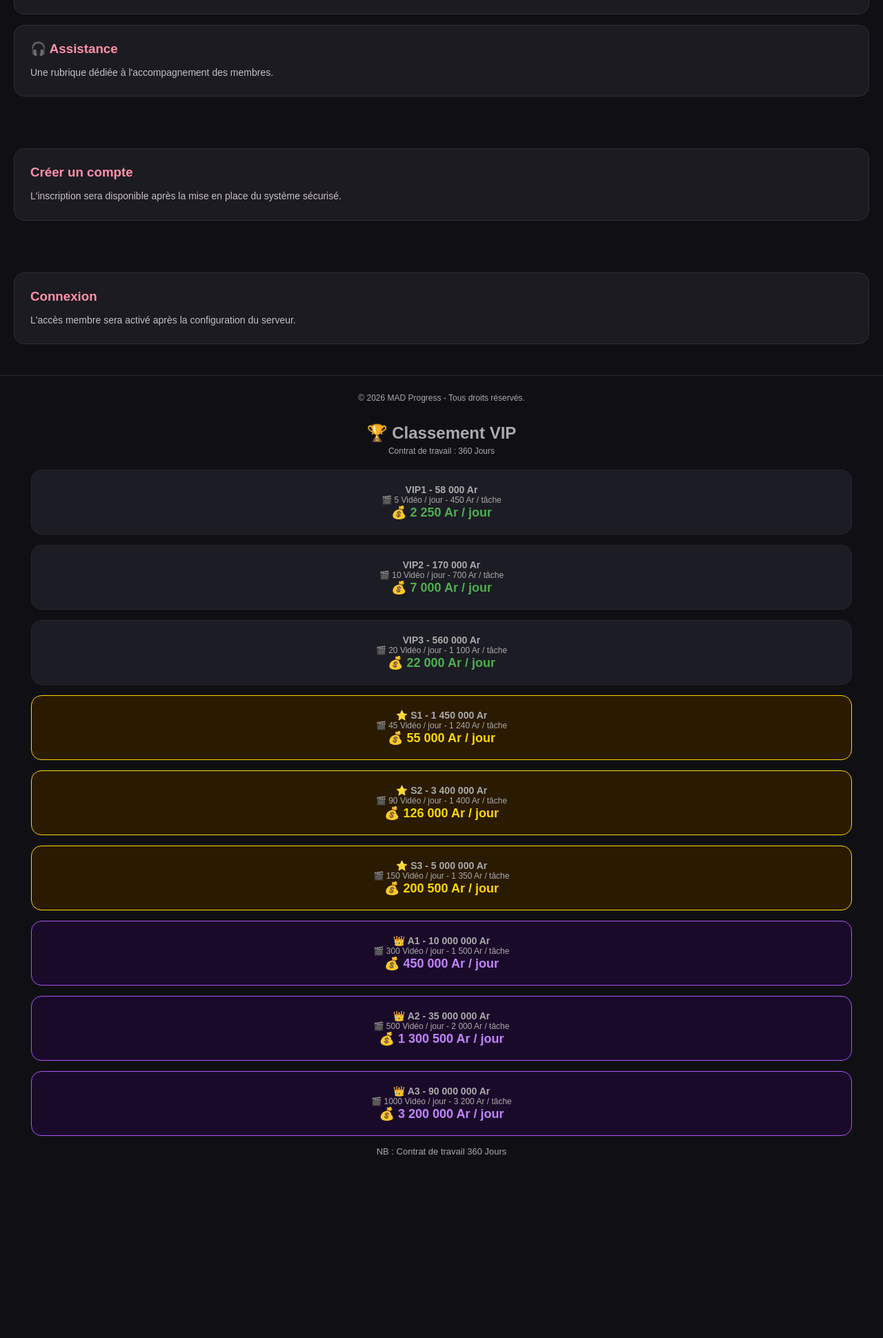
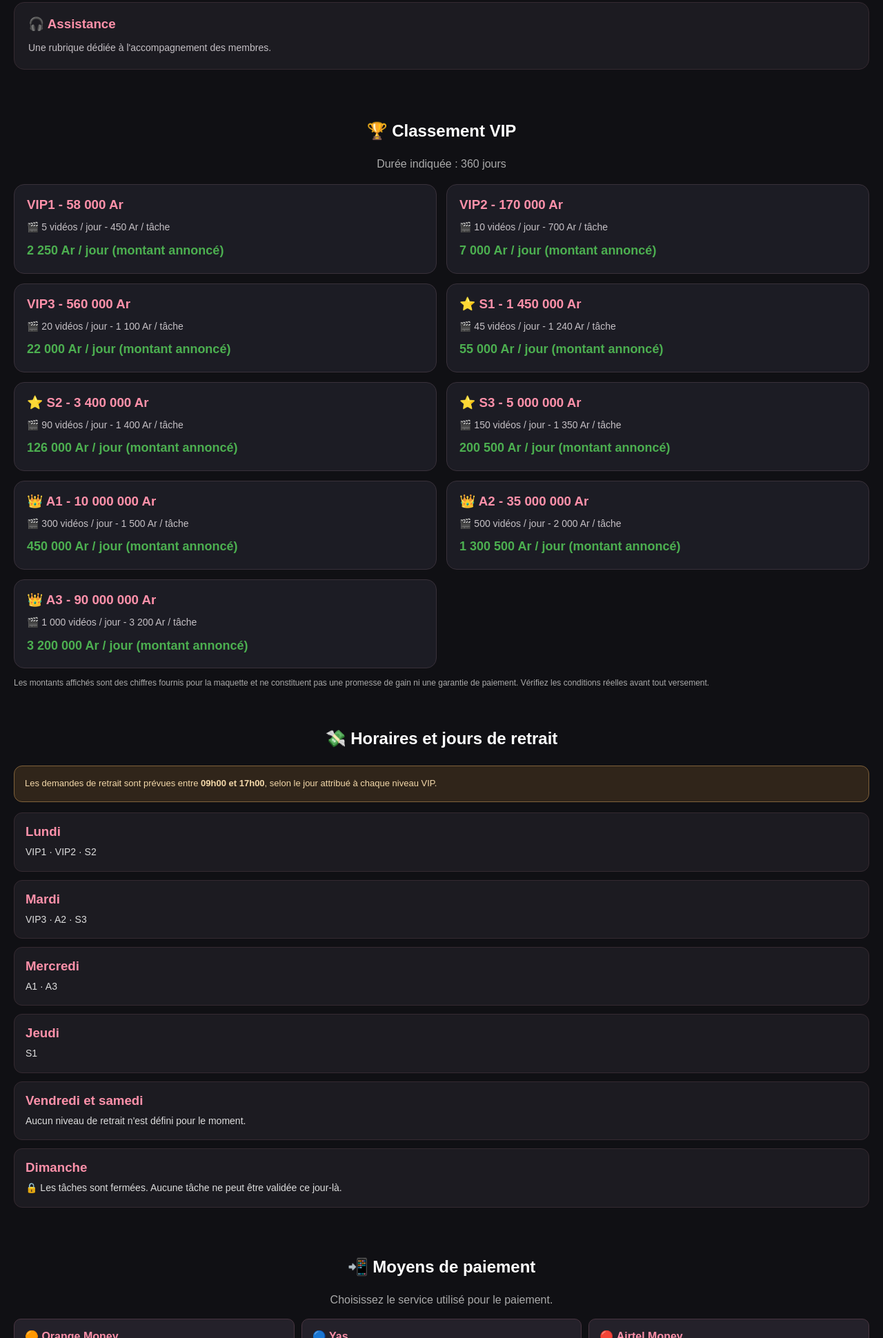
Before and after one commit to ronal889/Mada-progress, a plain HTML site: page index.html in a window 1280 px wide. Shown: the part 860-2800 px from the top of the page at 69% size. Before the commit the page ends 2592 px from the top, so only its background shows below. Drawn offline with Linux system fonts and the light colour scheme.

Commit message:
Update index.html

```diff
--- a/index.html
+++ b/index.html
@@ -4,267 +4,106 @@
 <meta charset="UTF-8">
 <meta name="viewport" content="width=device-width, initial-scale=1.0">
 <title>MAD Progress</title>
-
 <style>
-* {
-  margin: 0;
-  padding: 0;
-  box-sizing: border-box;
-}
-
-body {
-  font-family: Arial, sans-serif;
-  background: #101014;
-  color: white;
-}
-
-header {
-  display: flex;
-  align-items: center;
-  justify-content: space-between;
-  padding: 20px;
-  border-bottom: 1px solid #29252a;
-}
-
-.logo {
-  font-size: 23px;
-  font-weight: bold;
-  color: #ff7899;
-}
-
-.logo span {
-  color: white;
-}
-
-.menu {
-  color: #ff7899;
-  font-size: 14px;
-}
-
-.hero {
-  text-align: center;
-  padding: 65px 20px 45px;
-}
-
-.badge {
-  display: inline-block;
-  background: #321d26;
-  color: #ff91aa;
-  padding: 9px 16px;
-  border-radius: 25px;
-  font-size: 12px;
-  margin-bottom: 25px;
-}
-
-h1 {
-  font-size: 34px;
-  line-height: 1.3;
-  margin-bottom: 18px;
-}
-
-h1 span {
-  color: #ff7899;
-}
-
-.hero p {
-  color: #bdb8bd;
-  line-height: 1.7;
-  font-size: 15px;
-  margin-bottom: 28px;
-}
-
-.button {
-  display: inline-block;
-  background: #ff7899;
-  color: #171015;
-  padding: 15px 27px;
-  border-radius: 10px;
-  text-decoration: none;
-  font-weight: bold;
-  margin: 5px;
-}
-
-.button2 {
-  background: transparent;
-  color: #ff91aa;
-  border: 1px solid #ff7899;
-}
-
-.section {
-  padding: 30px 20px;
-}
-
-.section h2 {
-  text-align: center;
-  margin-bottom: 25px;
-}
-
-.card {
-  background: #1c1b21;
-  border: 1px solid #352a31;
-  padding: 23px;
-  border-radius: 15px;
-  margin-bottom: 15px;
-}
-
-.card h3 {
-  color: #ff91aa;
-  margin-bottom: 12px;
-}
-
-.card p {
-  color: #c5c0c5;
-  line-height: 1.6;
-  font-size: 14px;
-}
-
-footer {
-  text-align: center;
-  padding: 25px;
-  color: #aaa;
-  border-top: 1px solid #29252a;
-  font-size: 12px;
-}
-
+*{margin:0;padding:0;box-sizing:border-box}
+body{font-family:Arial,sans-serif;background:#101014;color:white}
+header{display:flex;align-items:center;justify-content:space-between;padding:20px;border-bottom:1px solid #29252a}
+.logo{font-size:23px;font-weight:bold;color:#ff7899}.logo span{color:white}
+.menu{color:#ff7899;font-size:14px}
+.hero{text-align:center;padding:55px 20px 40px}
+.badge{display:inline-block;background:#321d26;color:#ff91aa;padding:9px 16px;border-radius:25px;font-size:12px;margin-bottom:25px}
+h1{font-size:34px;line-height:1.3;margin-bottom:18px}h1 span{color:#ff7899}
+.hero p{color:#bdb8bd;line-height:1.7;font-size:15px;margin-bottom:28px}
+.button{display:inline-block;background:#ff7899;color:#171015;padding:15px 27px;border-radius:10px;text-decoration:none;font-weight:bold;margin:5px}
+.button2{background:transparent;color:#ff91aa;border:1px solid #ff7899}
+.section{padding:30px 20px}.section h2{text-align:center;margin-bottom:25px}
+.card{background:#1c1b21;border:1px solid #352a31;padding:20px;border-radius:15px;margin-bottom:15px}
+.card h3{color:#ff91aa;margin-bottom:12px}.card p{color:#c5c0c5;line-height:1.6;font-size:14px}
+.vip-grid{display:grid;grid-template-columns:1fr;gap:14px}
+.vip{background:#1c1c24;border:1px solid #39313a;border-radius:15px;padding:18px}
+.vip h3{margin-bottom:10px;color:#ff91aa}.vip p{color:#c5c0c5;line-height:1.6;font-size:14px}
+.vip .price{font-size:18px;font-weight:bold;color:#4caf50;margin-top:8px}
+.schedule{background:#1c1b21;border:1px solid #352a31;border-radius:12px;padding:16px;margin-bottom:12px}
+.schedule h3{color:#ff91aa;margin-bottom:7px}.schedule p{color:#ddd;line-height:1.6;font-size:14px}
+.note{font-size:12px!important;color:#aaa!important;margin-top:14px}
+.payments{display:grid;grid-template-columns:1fr;gap:10px}
+.payment{background:#24212a;border:1px solid #493541;padding:15px;border-radius:10px}
+.payment strong{color:#ff91aa}
+.notice{background:#30251a;border:1px solid #80613a;border-radius:12px;padding:15px;color:#f4d9aa;font-size:13px;line-height:1.6}
+footer{text-align:center;padding:25px;color:#aaa;border-top:1px solid #29252a;font-size:12px}
+@media(min-width:650px){.vip-grid{grid-template-columns:1fr 1fr}.payments{grid-template-columns:repeat(3,1fr)}}
 </style>
 </head>
-
 <body>
-
 <header>
   <div class="logo">MAD <span>Progress</span> ❤️</div>
   <div class="menu">ESPACE MEMBRE</div>
 </header>
 
 <section class="hero">
-
   <div class="badge">BIENVENUE SUR MAD PROGRESS</div>
-
-  <h1>
-    Construisons votre<br>
-    <span>Progression</span>
-  </h1>
-
-  <p>
-    Découvrez MAD Progress, une plateforme
-    pensée pour accompagner vos projets,
-    votre évolution et vos ambitions.
-  </p>
-
-  <a href="#inscription" class="button">
-    Créer un compte
-  </a>
-
-  <a href="#connexion" class="button button2">
-    Se connecter
-  </a>
-
+  <h1>Construisons votre<br><span>Progression</span></h1>
+  <p>Découvrez MAD Progress, une plateforme pensée pour accompagner vos projets, votre évolution et vos ambitions.</p>
+  <a href="#inscription" class="button">Créer un compte</a>
+  <a href="#connexion" class="button button2">Se connecter</a>
 </section>
 
 <section class="section">
   <h2>Nos services</h2>
+  <div class="card"><h3>👤 Espace membre</h3><p>Un espace personnel pour suivre votre activité.</p></div>
+  <div class="card"><h3>📊 Suivi des activités</h3><p>Consultez vos informations et votre historique.</p></div>
+  <div class="card"><h3>🤝 Parrainage</h3><p>Un espace pour suivre vos invitations et votre réseau.</p></div>
+  <div class="card"><h3>🎧 Assistance</h3><p>Une rubrique dédiée à l'accompagnement des membres.</p></div>
+</section>
 
-  <div class="card">
-    <h3>👤 Espace membre</h3>
-    <p>Un espace personnel pour suivre votre activité.</p>
+<section class="section" id="vip">
+  <h2>🏆 Classement VIP</h2>
+  <p style="text-align:center;color:#aaa;margin-bottom:20px">Durée indiquée : 360 jours</p>
+  <div class="vip-grid">
+    <div class="vip"><h3>VIP1 - 58 000 Ar</h3><p>🎬 5 vidéos / jour - 450 Ar / tâche</p><p class="price">2 250 Ar / jour (montant annoncé)</p></div>
+    <div class="vip"><h3>VIP2 - 170 000 Ar</h3><p>🎬 10 vidéos / jour - 700 Ar / tâche</p><p class="price">7 000 Ar / jour (montant annoncé)</p></div>
+    <div class="vip"><h3>VIP3 - 560 000 Ar</h3><p>🎬 20 vidéos / jour - 1 100 Ar / tâche</p><p class="price">22 000 Ar / jour (montant annoncé)</p></div>
+    <div class="vip"><h3>⭐ S1 - 1 450 000 Ar</h3><p>🎬 45 vidéos / jour - 1 240 Ar / tâche</p><p class="price">55 000 Ar / jour (montant annoncé)</p></div>
+    <div class="vip"><h3>⭐ S2 - 3 400 000 Ar</h3><p>🎬 90 vidéos / jour - 1 400 Ar / tâche</p><p class="price">126 000 Ar / jour (montant annoncé)</p></div>
+    <div class="vip"><h3>⭐ S3 - 5 000 000 Ar</h3><p>🎬 150 vidéos / jour - 1 350 Ar / tâche</p><p class="price">200 500 Ar / jour (montant annoncé)</p></div>
+    <div class="vip"><h3>👑 A1 - 10 000 000 Ar</h3><p>🎬 300 vidéos / jour - 1 500 Ar / tâche</p><p class="price">450 000 Ar / jour (montant annoncé)</p></div>
+    <div class="vip"><h3>👑 A2 - 35 000 000 Ar</h3><p>🎬 500 vidéos / jour - 2 000 Ar / tâche</p><p class="price">1 300 500 Ar / jour (montant annoncé)</p></div>
+    <div class="vip"><h3>👑 A3 - 90 000 000 Ar</h3><p>🎬 1 000 vidéos / jour - 3 200 Ar / tâche</p><p class="price">3 200 000 Ar / jour (montant annoncé)</p></div>
   </div>
+  <p class="note">Les montants affichés sont des chiffres fournis pour la maquette et ne constituent pas une promesse de gain ni une garantie de paiement. Vérifiez les conditions réelles avant tout versement.</p>
+</section>
 
-  <div class="card">
-    <h3>📊 Suivi des activités</h3>
-    <p>Consultez vos informations et votre historique.</p>
-  </div>
-
-  <div class="card">
-    <h3>🤝 Parrainage</h3>
-    <p>Un espace pour suivre vos invitations et votre réseau.</p>
-  </div>
-
-  <div class="card">
-    <h3>🎧 Assistance</h3>
-    <p>Une rubrique dédiée à l'accompagnement des membres.</p>
+<section class="section" id="retraits">
+  <h2>💸 Horaires et jours de retrait</h2>
+  <div class="notice">Les demandes de retrait sont prévues entre <strong>09h00 et 17h00</strong>, selon le jour attribué à chaque niveau VIP.</div>
+  <div style="margin-top:15px">
+    <div class="schedule"><h3>Lundi</h3><p>VIP1 · VIP2 · S2</p></div>
+    <div class="schedule"><h3>Mardi</h3><p>VIP3 · A2 · S3</p></div>
+    <div class="schedule"><h3>Mercredi</h3><p>A1 · A3</p></div>
+    <div class="schedule"><h3>Jeudi</h3><p>S1</p></div>
+    <div class="schedule"><h3>Vendredi et samedi</h3><p>Aucun niveau de retrait n'est défini pour le moment.</p></div>
+    <div class="schedule"><h3>Dimanche</h3><p>🔒 Les tâches sont fermées. Aucune tâche ne peut être validée ce jour-là.</p></div>
   </div>
 </section>
 
-<section class="section" id="inscription">
-  <div class="card">
-    <h3>Créer un compte</h3>
-    <p>L'inscription sera disponible après la mise en place du système sécurisé.</p>
+<section class="section" id="paiement">
+  <h2>📲 Moyens de paiement</h2>
+  <p style="text-align:center;color:#aaa;margin-bottom:18px">Choisissez le service utilisé pour le paiement.</p>
+  <div class="payments">
+    <div class="payment">🟠 <strong>Orange Money</strong></div>
+    <div class="payment">🔵 <strong>Yas</strong></div>
+    <div class="payment">🔴 <strong>Airtel Money</strong></div>
   </div>
+  <p class="note">Les moyens de paiement sont affichés à titre informatif. La validation réelle nécessite une intégration sécurisée avec les opérateurs ou un prestataire agréé. Ne partagez jamais votre code secret ni votre OTP.</p>
 </section>
 
+<section class="section" id="inscription">
+  <div class="card"><h3>Créer un compte</h3><p>L'inscription sera disponible après la mise en place du système sécurisé.</p></div>
+</section>
 <section class="section" id="connexion">
-  <div class="card">
-    <h3>Connexion</h3>
-    <p>L'accès membre sera activé après la configuration du serveur.</p>
-  </div>
+  <div class="card"><h3>Connexion</h3><p>L'accès membre sera activé après la configuration du serveur.</p></div>
 </section>
 
-<footer>
-  © 2026 MAD Progress - Tous droits réservés.
-
+<footer>© 2026 MAD Progress - Tous droits réservés.</footer>
 </body>
 </html>
-<!-- CLASSEMENT VIP -->
-<section class="section" id="vip">
-  <h2 style="text-align:center; font-size:24px; margin-bottom:5px;">🏆 Classement VIP</h2>
-  <p style="text-align:center; color:#aaa; margin-bottom:20px;">Contrat de travail : 360 Jours</p>
-
-  <div style="display:flex; flex-direction:column; gap:15px;">
-
-    <div style="background:#1c1c24; border:1px solid #29252a; border-radius:15px; padding:20px;">
-      <h3>VIP1 - 58 000 Ar</h3>
-      <p style="color:#aaa;">🎬 5 Vidéo / jour - 450 Ar / tâche</p>
-      <p style="color:#4CAF50; font-weight:bold; font-size:18px;">💰 2 250 Ar / jour</p>
-    </div>
-
-    <div style="background:#1c1c24; border:1px solid #29252a; border-radius:15px; padding:20px;">
-      <h3>VIP2 - 170 000 Ar</h3>
-      <p style="color:#aaa;">🎬 10 Vidéo / jour - 700 Ar / tâche</p>
-      <p style="color:#4CAF50; font-weight:bold; font-size:18px;">💰 7 000 Ar / jour</p>
-    </div>
-
-    <div style="background:#1c1c24; border:1px solid #29252a; border-radius:15px; padding:20px;">
-      <h3>VIP3 - 560 000 Ar</h3>
-      <p style="color:#aaa;">🎬 20 Vidéo / jour - 1 100 Ar / tâche</p>
-      <p style="color:#4CAF50; font-weight:bold; font-size:18px;">💰 22 000 Ar / jour</p>
-    </div>
-
-    <div style="background:#2a1a00; border:1px solid #FFD700; border-radius:15px; padding:20px;">
-      <h3>⭐ S1 - 1 450 000 Ar</h3>
-      <p style="color:#aaa;">🎬 45 Vidéo / jour - 1 240 Ar / tâche</p>
-      <p style="color:#FFD700; font-weight:bold; font-size:18px;">💰 55 000 Ar / jour</p>
-    </div>
-
-    <div style="background:#2a1a00; border:1px solid #FFD700; border-radius:15px; padding:20px;">
-      <h3>⭐ S2 - 3 400 000 Ar</h3>
-      <p style="color:#aaa;">🎬 90 Vidéo / jour - 1 400 Ar / tâche</p>
-      <p style="color:#FFD700; font-weight:bold; font-size:18px;">💰 126 000 Ar / jour</p>
-    </div>
-
-    <div style="background:#2a1a00; border:1px solid #FFD700; border-radius:15px; padding:20px;">
-      <h3>⭐ S3 - 5 000 000 Ar</h3>
-      <p style="color:#aaa;">🎬 150 Vidéo / jour - 1 350 Ar / tâche</p>
-      <p style="color:#FFD700; font-weight:bold; font-size:18px;">💰 200 500 Ar / jour</p>
-    </div>
-
-    <div style="background:#1a0a2a; border:1px solid #a855f7; border-radius:15px; padding:20px;">
-      <h3>👑 A1 - 10 000 000 Ar</h3>
-      <p style="color:#aaa;">🎬 300 Vidéo / jour - 1 500 Ar / tâche</p>
-      <p style="color:#c084fc; font-weight:bold; font-size:18px;">💰 450 000 Ar / jour</p>
-    </div>
-
-    <div style="background:#1a0a2a; border:1px solid #a855f7; border-radius:15px; padding:20px;">
-      <h3>👑 A2 - 35 000 000 Ar</h3>
-      <p style="color:#aaa;">🎬 500 Vidéo / jour - 2 000 Ar / tâche</p>
-      <p style="color:#c084fc; font-weight:bold; font-size:18px;">💰 1 300 500 Ar / jour</p>
-    </div>
-
-    <div style="background:#1a0a2a; border:1px solid #a855f7; border-radius:15px; padding:20px;">
-      <h3>👑 A3 - 90 000 000 Ar</h3>
-      <p style="color:#aaa;">🎬 1000 Vidéo / jour - 3 200 Ar / tâche</p>
-      <p style="color:#c084fc; font-weight:bold; font-size:18px;">💰 3 200 000 Ar / jour</p>
-    </div>
-
-  </div>
-  <p style="text-align:center; color:#aaa; margin-top:15px; font-size:13px;">NB : Contrat de travail 360 Jours</p>
-</section>
```
